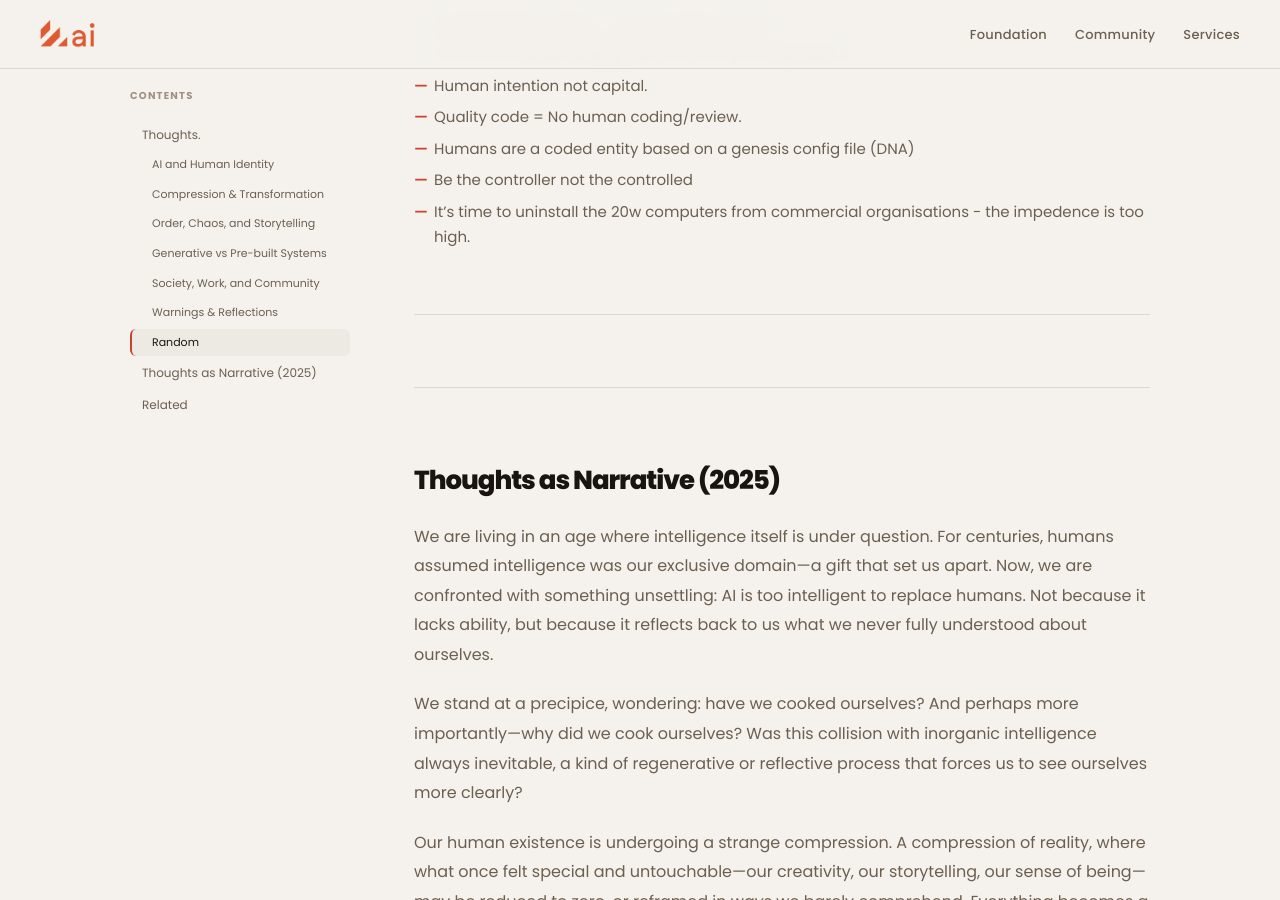
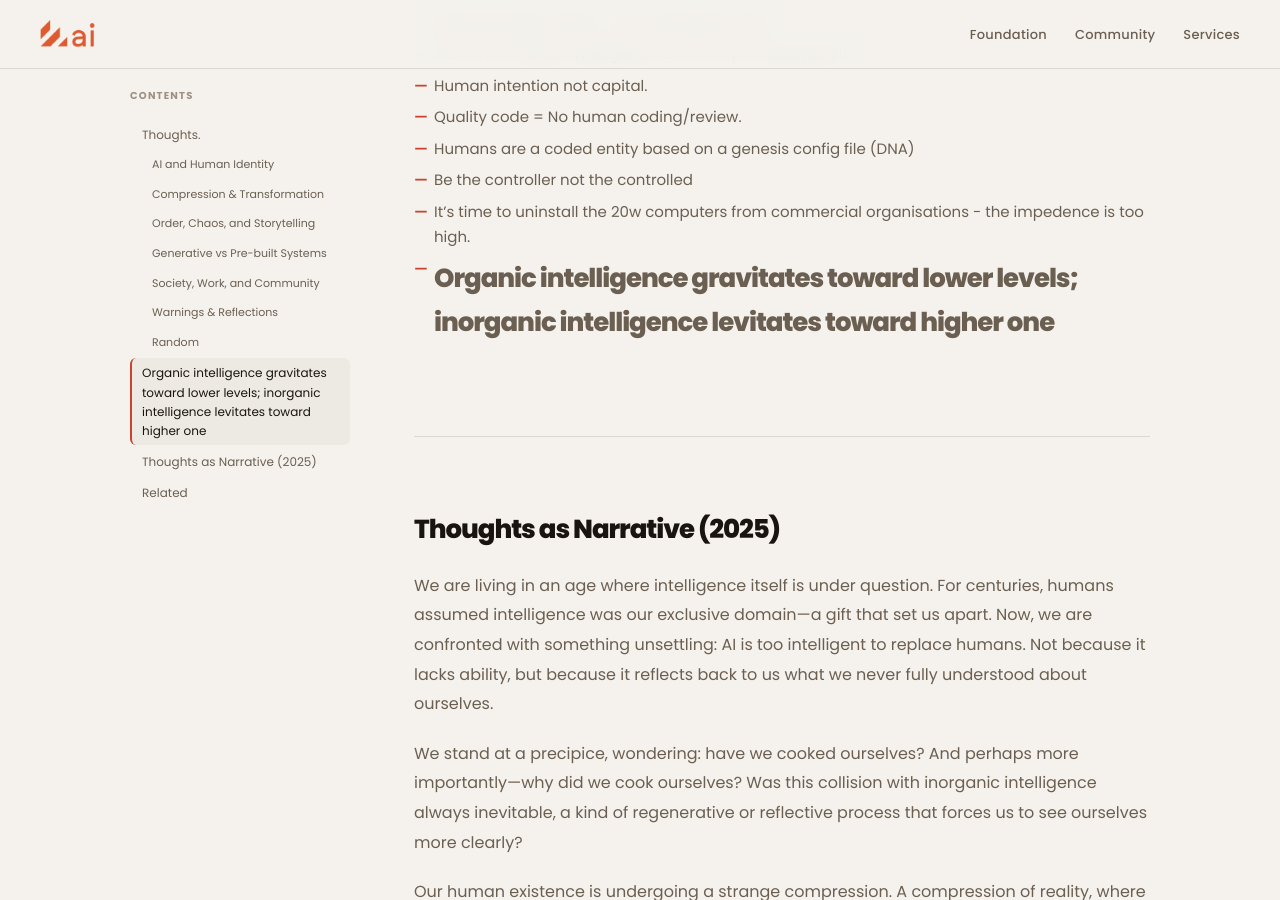
Before and after one commit to selfdriven-foundation/selfdriven-ai, a Jekyll site: the page built from docs/pages/thoughts.md, in a window 1280 px wide and 900 px high, scrolled down 3786 px. Built offline with Jekyll 4.4.1, drawn with Linux system fonts in a browser that asks for light colours.

Commit message:
Update thoughts.md

```diff
--- a/docs/pages/thoughts.md
+++ b/docs/pages/thoughts.md
@@ -113,7 +113,7 @@
 - Humans are a coded entity based on a genesis config file (DNA)
 - Be the controller not the controlled
 - It’s time to uninstall the 20w computers from commercial organisations - the impedence is too high.
-
+- Organic intelligence gravitates toward lower levels; inorganic intelligence levitates toward higher one
 ---
 
 ## Thoughts as Narrative (2025)
```
